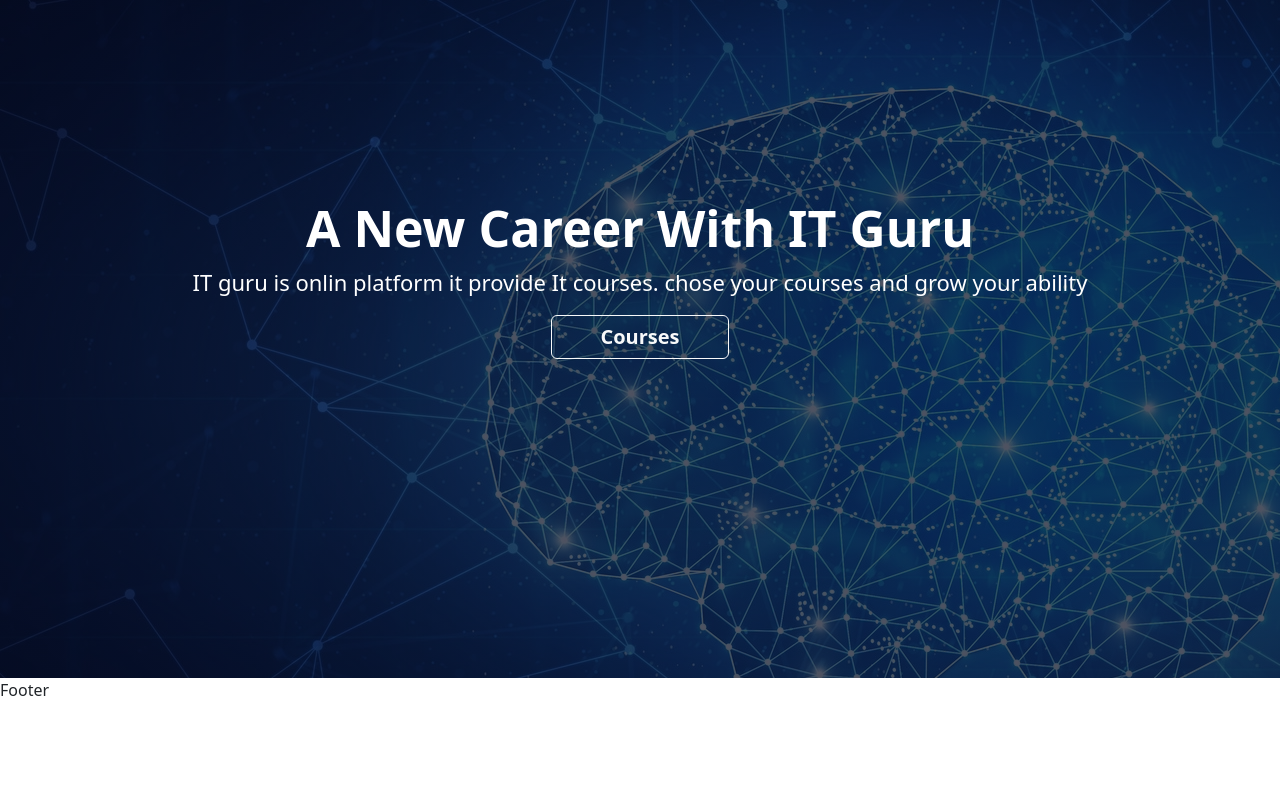
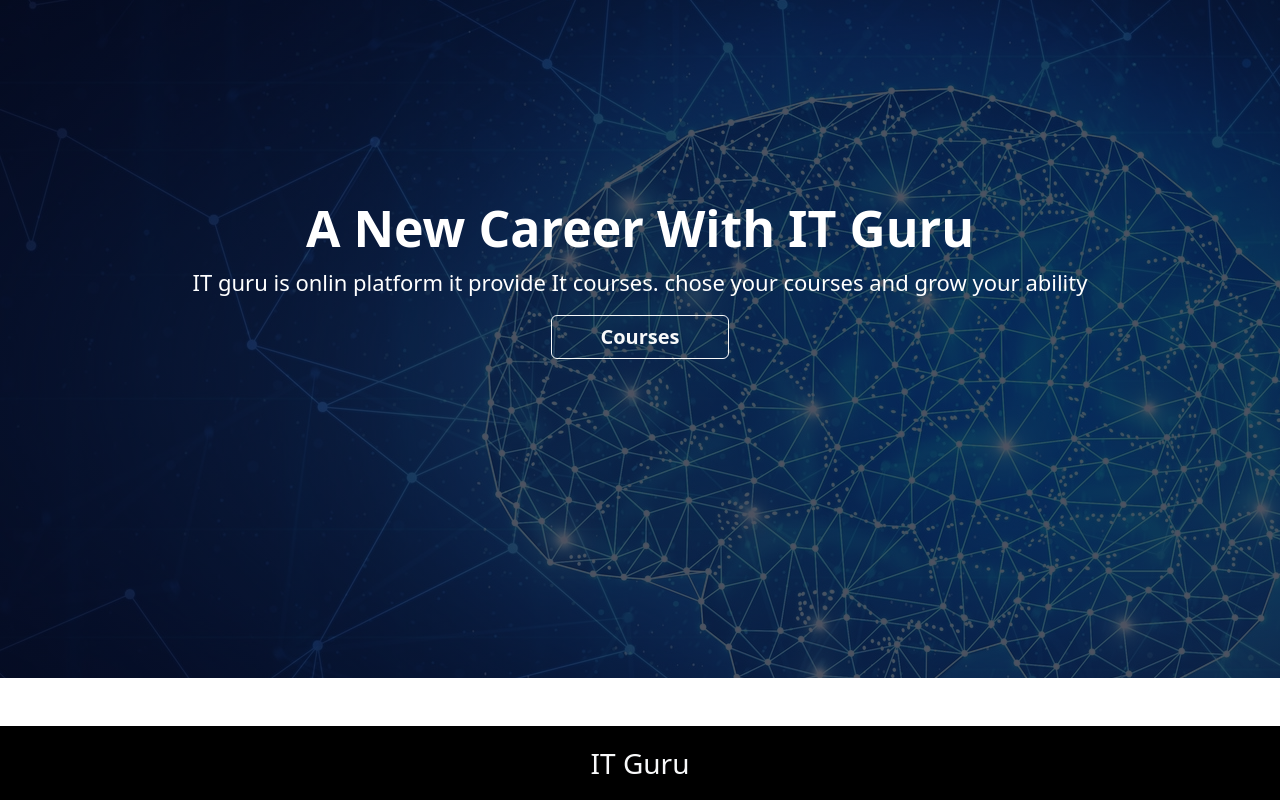
Before and after one commit to ashr-aful007/it-guru-courses-client, a React (Create React App) app: page / in a window 1280 px wide. Shown: the part 200-1000 px from the top of the page. Before the commit the page ends 902 px from the top, so only its background shows below. Built offline with nearby package versions, Linux system fonts and the light colour scheme; no server answers.

Commit message:
add footer

```diff
--- a/src/Components/Footer/Footer.js
+++ b/src/Components/Footer/Footer.js
@@ -2,7 +2,9 @@ import React from 'react'
 
 function Footer() {
   return (
-    <div>Footer</div>
+    <div className='bg-black mt-5 d-flex flex-column justify-content-center align-content-center h-100 w-100'>
+      <p className='text-bold fs-3 text-light w-20 mx-auto mt-3'>IT Guru</p>
+    </div>
   )
 }
 
```
